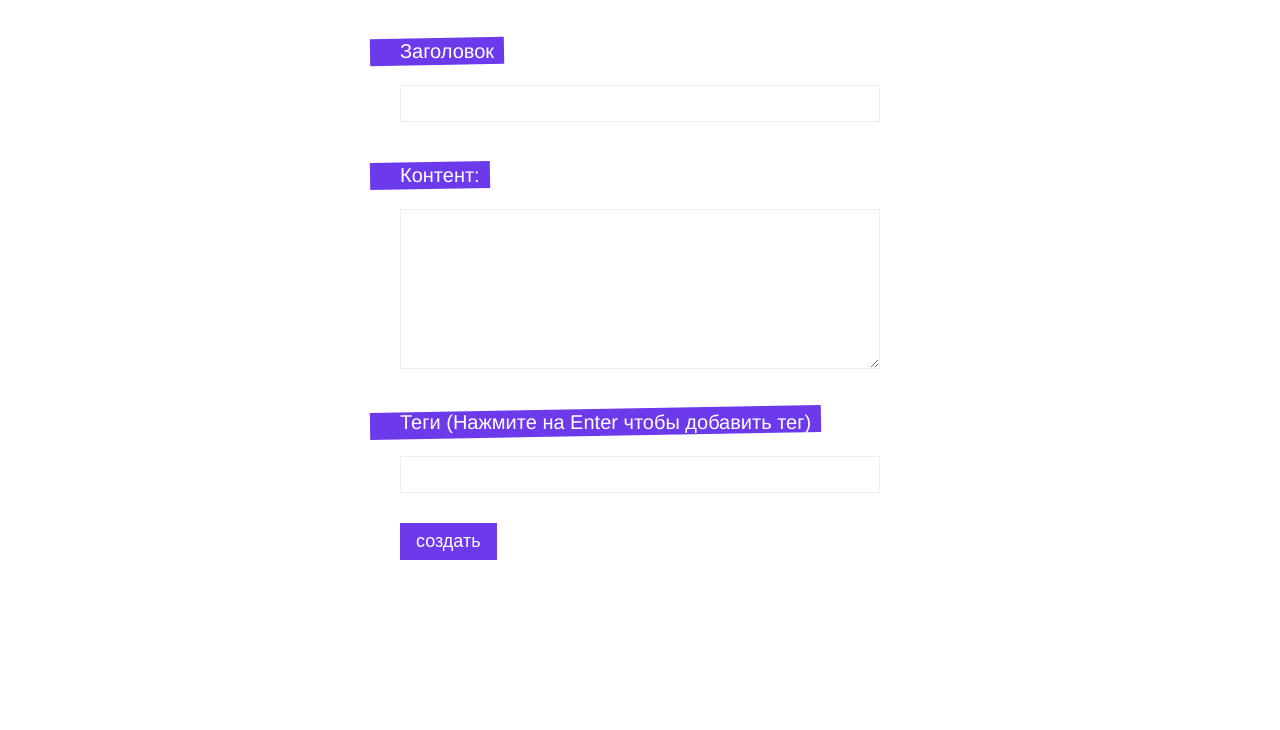
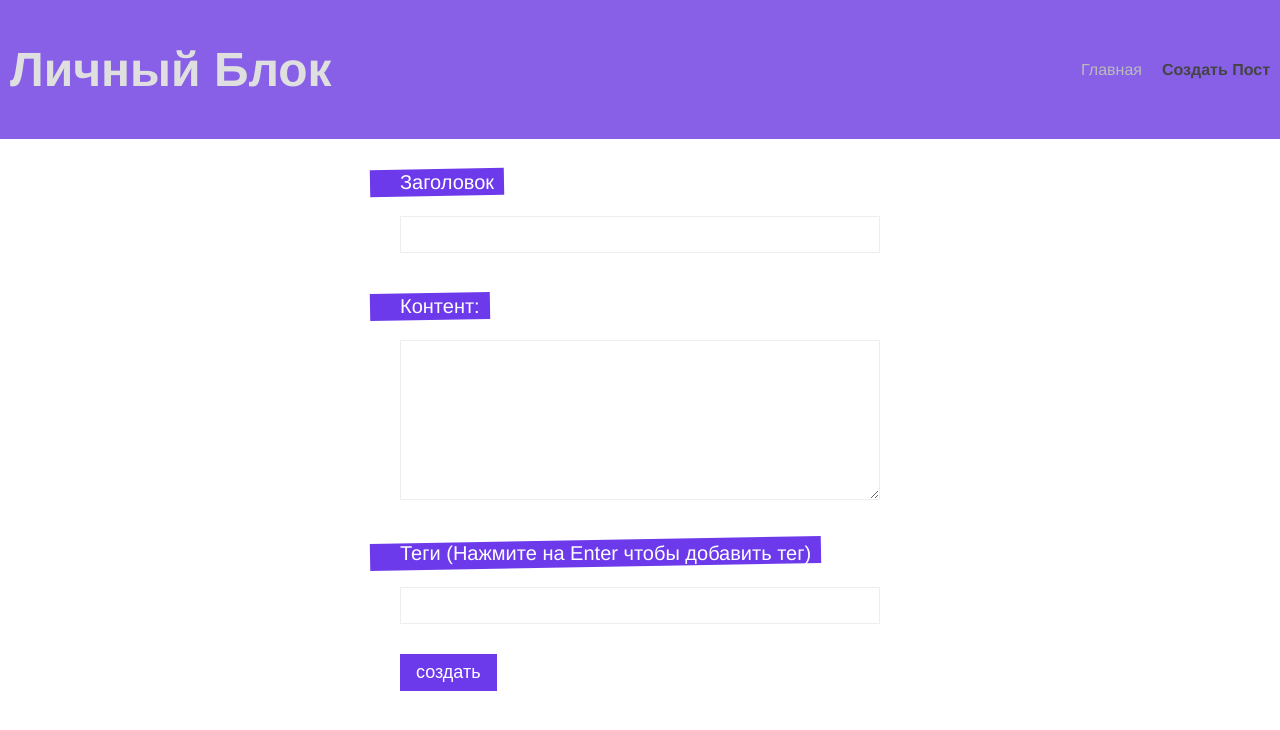
Before and after one commit to solohad1n/Vue3-my-blog, a Vue app: page /#/create in a window 1280 px wide. Shown: the top 730 px of the page. Built offline with nearby package versions, Linux system fonts and the light colour scheme.

Commit message:
added Navbar component

```diff
--- a/src/App.vue
+++ b/src/App.vue
@@ -1,6 +1,14 @@
 <template>
+  <Navbar />
   <router-view />
 </template>
+
+<script>
+import Navbar from "./components/Navbar.vue";
+export default {
+  components: { Navbar },
+};
+</script>
 
 <style lang="scss">
 #app {
@@ -14,4 +22,7 @@
   margin: auto;
   padding: 10px;
 }
+body {
+  margin: 0;
+}
 </style>
--- /dev/null
+++ b/src/components/Navbar.vue
@@ -0,0 +1,37 @@
+<template>
+  <header>
+    <h1>Личный Блок</h1>
+    <nav>
+      <router-link :to="{ name: 'Home' }">Главная</router-link>
+      <router-link :to="{ name: 'Create' }">Создать Пост</router-link>
+    </nav>
+  </header>
+</template>
+
+<script>
+export default {};
+</script>
+
+<style>
+header {
+  display: flex;
+  justify-content: space-between;
+  align-items: center;
+  margin: 0 auto;
+  padding: 10px;
+  background: #8760e7;
+}
+header h1 {
+  color: #dfdfdf;
+  font-size: 48px;
+}
+header a {
+  color: #bbb;
+  text-decoration: none;
+  margin-left: 20px;
+}
+header a.router-link-active {
+  color: #444;
+  font-weight: bold;
+}
+</style>
--- a/src/views/Create.vue
+++ b/src/views/Create.vue
@@ -10,6 +10,7 @@
       <div v-for="tag in tags" :key="tag" class="pill">
         <span @click="handleDeleteTag(tag)">#{{ tag }}</span>
       </div>
+      <div v-if="error">{{ error }}</div>
       <button>создать</button>
     </form>
   </div>
@@ -17,14 +18,15 @@
 
 <script>
 import { ref } from "@vue/reactivity";
-import {useRouter} from 'vue-router'
+import { useRouter } from "vue-router";
 export default {
   setup() {
     const title = ref("");
     const body = ref("");
     const tag = ref("");
     const tags = ref([]);
-    const router = useRouter()
+    const router = useRouter();
+    const error = ref(null);
 
     const handleAddTag = () => {
       if (!tags.value.includes(tag.value) && !tag.value.includes(" ")) {
@@ -46,9 +48,9 @@ export default {
           headers: { "Content-Type": "application/json" },
           body: JSON.stringify(newPost),
         });
-        router.push('/')
+        router.push("/");
       } catch (err) {
-        console.log(err.message)
+        error.value = err.message;
       }
     };
 
@@ -64,6 +66,7 @@ export default {
       handleSubmit,
       handleAddTag,
       handleDeleteTag,
+      error,
     };
   },
 };
```
